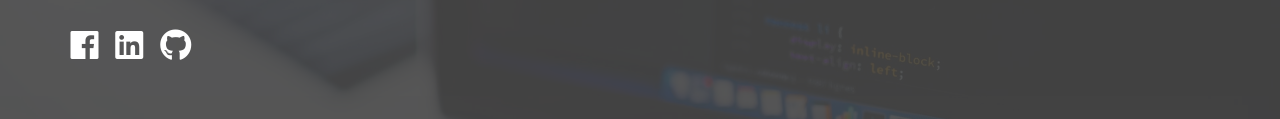
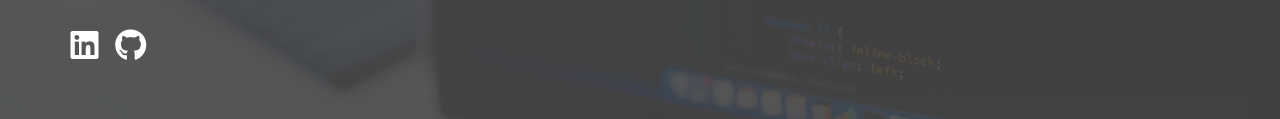
Before and after one commit to desperatecat/modern_portfolio_website, a website: page dist/index.html in a window 1280 px wide. Shown: the part 413-532 px from the top of the page. Drawn offline with Linux system fonts and the light colour scheme.

Commit message:
remove facebook icon

```diff
--- a/dist/index.html
+++ b/dist/index.html
@@ -57,9 +57,6 @@
       Web Developer, Software Engineer & Entrepreneur
     </h2>
     <div class="icons">
-      <a href="#!">
-        <i class="fab fa-facebook fa-2x"></i>
-      </a>
       <a href="https://www.linkedin.com/in/lucas-x/">
         <i class="fab fa-linkedin fa-2x"></i>
       </a>
```
